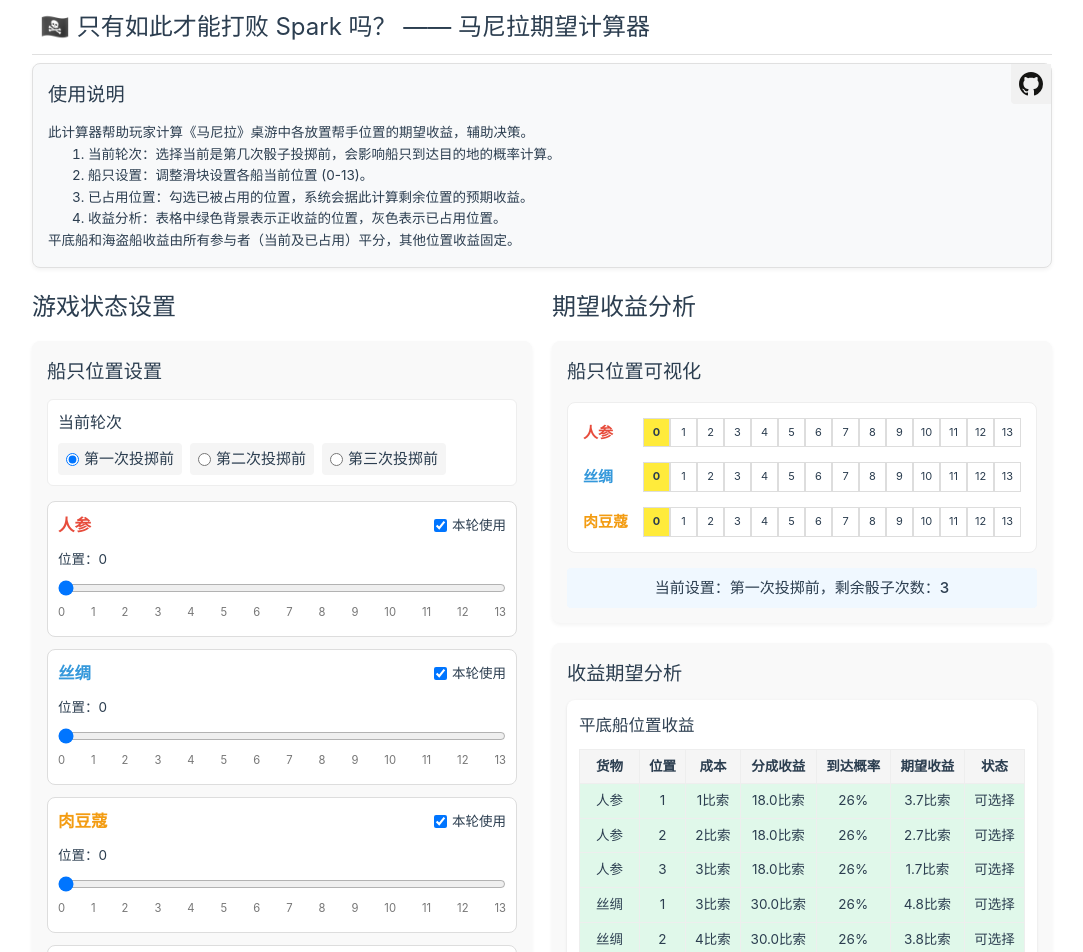
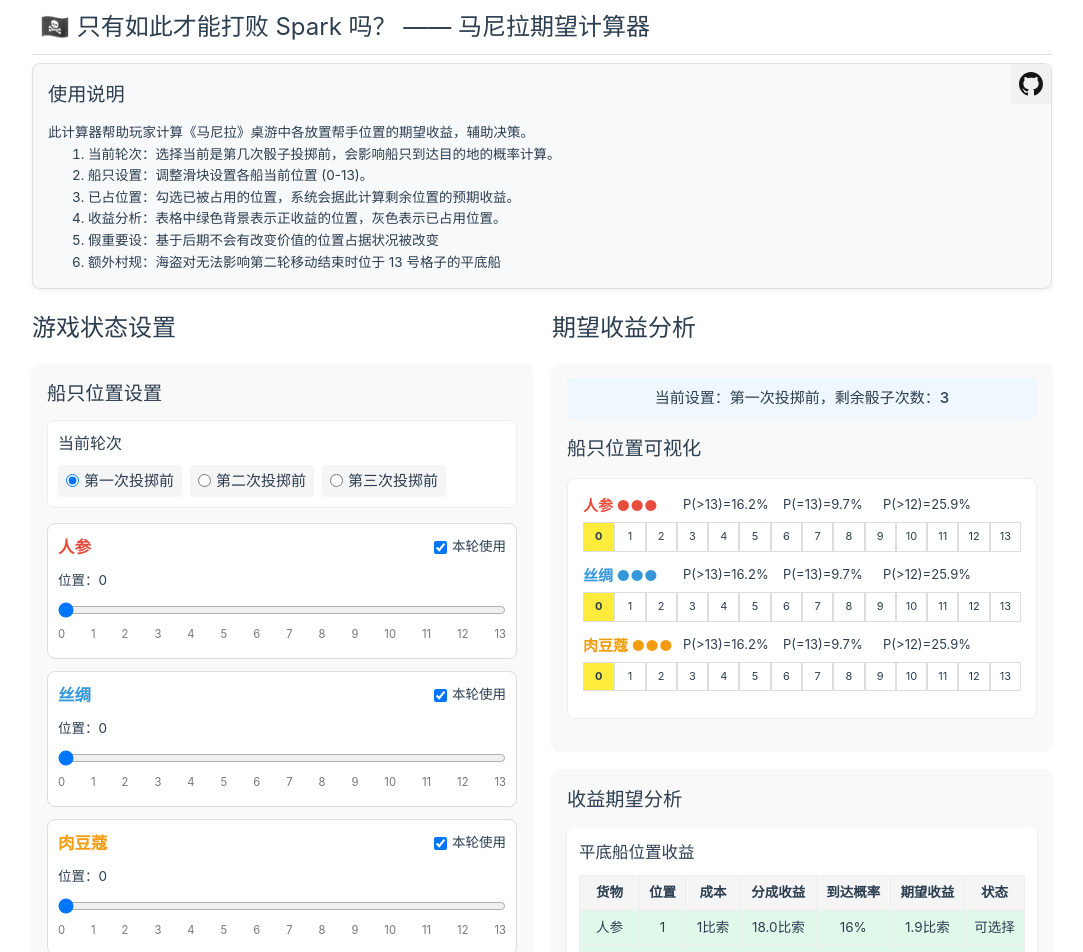
Before and after one commit to framist/manila, a Vue app: page / in a window 1280 px wide. Shown: the top 952 px of the page, without its empty margins (10-1093 px from the left). Built offline with nearby package versions, Linux system fonts and the light colour scheme.

Commit message:
fix dp bug

```diff
--- a/src/components/ManilaCalculator.vue
+++ b/src/components/ManilaCalculator.vue
@@ -1,6 +1,5 @@
 <template>
   <div class="manila-calculator">
-    <!-- 使用说明放置在顶部 -->
     <div class="instructions-wrapper">
       <div class="instructions">
         <h3>使用说明</h3>
@@ -9,10 +8,11 @@
           <ol>
             <li><strong>当前轮次</strong>：选择当前是第几次骰子投掷前，会影响船只到达目的地的概率计算。</li>
             <li><strong>船只设置</strong>：调整滑块设置各船当前位置 (0-13)。</li>
-            <li><strong>已占用位置</strong>：勾选已被占用的位置，系统会据此计算剩余位置的预期收益。</li>
+            <li><strong>已占位置</strong>：勾选已被占用的位置，系统会据此计算剩余位置的预期收益。</li>
             <li><strong>收益分析</strong>：表格中绿色背景表示正收益的位置，灰色表示已占用位置。</li>
+            <li><strong>假重要设</strong>：基于后期不会有改变价值的位置占据状况被改变</li>
+            <li><strong>额外村规</strong>：海盗对无法影响第二轮移动结束时位于 13 号格子的平底船</li>
           </ol>
-          <p>平底船和海盗船收益由所有参与者（当前及已占用）平分，其他位置收益固定。</p>
         </div>
         <a href="https://github.com/framist/manila" target="_blank" class="github-link" title="查看GitHub仓库">
           <span class="github-icon">
@@ -111,21 +111,34 @@
         <h2>期望收益分析</h2>
 
         <div class="visualization-section">
+          <div class="round-display">
+            当前设置：{{ getCurrentRoundLabel() }}，剩余骰子次数：{{ remainingDiceThrows }}
+          </div>
+
           <h3>船只位置可视化</h3>
           <div class="track-visualization">
             <div class="track" v-for="(boat, index) in visibleBoats" :key="index">
-              <div class="track-label" :class="boat.type">{{ boat.name }}</div>
+              <div class="track-header">
+                <span class="track-label" :class="boat.type">{{ boat.name }}
+                  <span v-for="(pos, posIndex) in getBoatPositions(boat.type)" :key="`occupied-${posIndex}`"
+                        :class="{ 'occupied': pos.occupied }">●</span>
+                </span>
+                <span class="track-info">P(>13)={{ (calculateOver13Probability(boat) * 100).toFixed(1) }}%</span>
+                <span class="track-info">P(=13)={{ (calculateStopAt13Probability(boat) * 100).toFixed(1) }}%</span>
+                <span class="track-info">P(>12)={{ (calculateOver12Probability(boat) * 100).toFixed(1) }}%</span>
+              </div>
+
               <div class="track-slots">
                 <div class="track-slot" v-for="i in 14" :key="i-1"
                      :class="{ 'boat-here': i-1 === boat.position }">
                   {{ i-1 }}
                 </div>
               </div>
+
+
             </div>
           </div>
-          <div class="round-display">
-            当前设置：{{ getCurrentRoundLabel() }}，剩余骰子次数：{{ remainingDiceThrows }}
-          </div>
+
         </div>
 
         <div class="profit-section">
@@ -157,7 +170,7 @@
                       <td>{{ posIndex + 1 }}</td>
                       <td>{{ pos.cost }}比索</td>
                       <td>{{ calculateProfit(boat, pos).toFixed(1) }}比索</td>
-                      <td>{{ (calculateArrivalProbability(boat) * 100).toFixed(0) }}%</td>
+                      <td>{{ (calculateOver13Probability(boat) * 100).toFixed(0) }}%</td>
                       <td>{{ calculateExpectedProfit(boat, pos).toFixed(1) }}比索</td>
                       <td>{{ pos.occupied ? '已占用' : '可选择' }}</td>
                     </tr>
@@ -255,10 +268,10 @@ const getCurrentRoundLabel = () => {
 
 // 定义船只数据
 const boats = ref([
-  { name: '人参', type: 'ginseng', position: 0, isSelected: true },
-  { name: '丝绸', type: 'silk', position: 0, isSelected: true },
-  { name: '肉豆蔻', type: 'nutmeg', position: 0, isSelected: true },
-  { name: '玉石', type: 'jade', position: 0, isSelected: false }
+  { name: '人参', type: 'ginseng', position: 0, isSelected: true , profit: 18},
+  { name: '丝绸', type: 'silk', position: 0, isSelected: true , profit: 30},
+  { name: '肉豆蔻', type: 'nutmeg', position: 0, isSelected: true , profit: 24},
+  { name: '玉石', type: 'jade', position: 0, isSelected: false , profit: 36}
 ]);
 
 // 定义各船位置及成本，加入是否已占用的状态
@@ -305,12 +318,13 @@ const specialPositions = ref([
   { name: '保险员', type: 'insurance', position: 'insurance', cost: 0, profit: 10, occupied: false }
 ]);
 
-// 添加类型定义
+
 interface Boat {
   name: string;
   type: string;
   position: number;
   isSelected: boolean;
+  profit: number;
 }
 
 interface Position {
@@ -346,41 +360,53 @@ const getBoatPositions = (type: string): Position[] => {
   return boatPositionsData[type as keyof typeof boatPositionsData] || [];
 };
 
-// 计算船抵达终点的概率（递推法，避免递归/枚举）
-const calculateArrivalProbability = (boat: Boat): number => {
+// 船只超过位置 n 概率动态规划表
+// dp[i][t]: 从 i 位置剩 t 次骰子 > n 的概率
+const getDpbyN = (n: number) => {
+  const dp: number[][] = Array.from(
+    { length: n + 1 },
+    () => Array.from({ length: 3 }, () => 0)
+  );
+
+  // 填充动态规划表
+  for (let t = 0; t < 3; t++) {
+    for (let i = 0; i <= n; i++) {
+      for (let d = 1; d <= 6; d++) {
+        let next = i + d;
+        if (next > n) {
+          // > n，到达终点
+          dp[i][t] += 1/6;
+        } else {
+          // 小于 n，继续移动
+          if (t > 0) {
+            dp[i][t] += dp[next][t-1] / 6; // 后续到达终点
+          }
+        }
+      }
+    }
+  }
+  return dp
+}
+
+// 原有的到达终点概率函数
+const calculateOver13Probability = (boat: Boat): number => {
   const throwsLeft = remainingDiceThrows.value;
   let pos = boat.position;
-  if (pos >= 13) return 1;
-  if (throwsLeft <= 0) return 0;
-
-  // dp[i][t]: 从i位置剩t次骰子到达终点的概率
-  const dp: number[][] = Array.from({ length: 14 }, () => Array(throwsLeft + 1).fill(0));
-  for (let i = 13; i >= 0; i--) dp[i][0] = i >= 13 ? 1 : 0;
-  for (let t = 1; t <= throwsLeft; t++) {
-    for (let i = 0; i <= 13; i++) {
-      let prob = 0;
-      for (let d = 1; d <= 6; d++) {
-        let next = i + d;
-        if (next > 13) next = 13;
-        prob += dp[next][t - 1] / 6;
-      }
-      dp[i][t] = prob;
-    }
-  }
-  return dp[pos][throwsLeft];
+  return getDpbyN(13)[pos][throwsLeft - 1]
 };
 
-// 计算第三轮停在 13 号格概率（用于海盗收益/船员收益）
+const calculateOver12Probability = (boat: Boat): number => {
+  const throwsLeft = remainingDiceThrows.value;
+  let pos = boat.position;
+  return getDpbyN(12)[pos][throwsLeft - 1]
+};
+
+// 计算停在 13 号格概率（用于海盗收益/船员收益）
 const calculateStopAt13Probability = (boat: Boat): number => {
-  // 只在第三轮（剩余 1 次骰子）时有意义
-  if (remainingDiceThrows.value !== 1) return 0;
+  const throwsLeft = remainingDiceThrows.value;
   let pos = boat.position;
-  if (pos > 13) return 0;
-  if (pos === 13) return 1;
-  // 只掷出正好到 13 的点数才会停在 13
-  const need = 13 - pos;
-  if (need >= 1 && need <= 6) return 1 / 6;
-  return 0;
+  return getDpbyN(12)[pos][throwsLeft - 1]
+  - getDpbyN(13)[pos][throwsLeft - 1] // 计算停在 13 的概率
 };
 
 // 计算有多少个位置被占用
@@ -392,35 +418,29 @@ const countOccupiedPositions = (type: string): number => {
 // 判断是否有海盗存在（用于计算平底船收益）
 const hasPiratesActive = (): boolean => {
   return specialPositions.value.some(pos =>
-    pos.type === 'pirate' && !pos.occupied
+    pos.type === 'pirate' && pos.occupied
   );
 };
 
 // 获取潜在收益
-const getPotentialProfit = (boatType: string, shareBase: number): number => {
-  switch (boatType) {
-    case 'ginseng': return 18 / shareBase;
-    case 'silk': return 30 / shareBase;
-    case 'nutmeg': return 24 / shareBase;
-    case 'jade': return 36 / shareBase;
-    default: return 0;
-  }
+const getPotentialProfit = (boat: Boat, shareBase: number): number => {
+  return boat.profit / shareBase;
 };
 
 // 计算货物平底船的收益（考虑海盗劫掠）
 const calculateProfit = (boat: Boat, pos: Position): number => {
   // 获取此平底船已占用的位置数
   const occupied = countOccupiedPositions(boat.type);
-  const shareBase = occupied + 1;
+  const shareBase = occupied + 1;  // +1 是因为将计算将占用的位置收益
 
   // 第三轮有海盗时，停在 13 号的船员无收益
   if (remainingDiceThrows.value === 1 && hasPiratesActive()) {
     const stop13Prob = calculateStopAt13Probability(boat);
-    const normalProfit = getPotentialProfit(boat.type, shareBase);
+    const normalProfit = getPotentialProfit(boat, shareBase);
     // 停在 13 号概率部分收益归 0，其余正常
     return normalProfit * (1 - stop13Prob);
   }
-  return getPotentialProfit(boat.type, shareBase);
+  return getPotentialProfit(boat, shareBase);
 };
 
 // 计算货物平底船的期望收益
@@ -428,7 +448,7 @@ const calculateExpectedProfit = (boat: Boat, pos: Position): number => {
   if (!boat.isSelected) return -pos.cost;
   // 若第三轮有海盗，停在 13 号的概率部分收益归 0
   const profit = calculateProfit(boat, pos);
-  const probability = calculateArrivalProbability(boat);
+  const probability = calculateOver13Probability(boat);
   return profit * probability - pos.cost;
 };
 
@@ -452,10 +472,10 @@ const calculatePortArrivalProbability = (port: PortYardPosition): number => {
   visibleBoats.value.forEach(boat => {
     if (port.type === 'port') {
       // 港口：船到达终点的概率
-      totalProb += calculateArrivalProbability(boat) / portCount;
+      totalProb += calculateOver13Probability(boat) / portCount;
     } else {
       // 造船厂：船未到达终点的概率
-      totalProb += (1 - calculateArrivalProbability(boat)) / yardCount;
+      totalProb += (1 - calculateOver13Probability(boat)) / yardCount;
     }
   });
 
@@ -484,7 +504,7 @@ const calculateSpecialProbability = (pos: SpecialPosition): number => {
   if (pos.type === 'insurance') {
     let allArriveProbability = 1;
     visibleBoats.value.forEach(boat => {
-      allArriveProbability *= calculateArrivalProbability(boat);
+      allArriveProbability *= calculateOver13Probability(boat);
     });
     return 1 - allArriveProbability;
   }
@@ -518,7 +538,7 @@ const calculateSpecialProfit = (pos: SpecialPosition): number => {
   }
   if (pos.type === 'insurance') {
     let potentialPayout = visibleBoats.value.reduce((total, boat) => {
-      const failProb = 1 - calculateArrivalProbability(boat);
+      const failProb = 1 - calculateOver13Probability(boat);
       return total + 10 * failProb;
     }, 0);
     return pos.profit - potentialPayout;
@@ -655,12 +675,12 @@ const calculateSpecialExpectedProfit = (pos: SpecialPosition): number => {
 }
 
 .round-display {
-  margin-top: 10px;
   padding: 8px;
   background: #f0f8ff;
   border-radius: 4px;
   font-weight: 500;
   text-align: center;
+  margin-bottom: 15px;
 }
 
 h2 {
@@ -803,27 +823,41 @@ h4 {
 
 .track {
   display: flex;
-  align-items: center;
-  margin-bottom: 15px;
+  flex-direction: column; /* 改为列式布局 */
+  margin-bottom: 12px;
 }
 
-.track:last-child {
-  margin-bottom: 0;
+.track-header {
+  display: flex;
+  margin-bottom: 4px;
+  grid-template-columns: auto 1fr auto; /* 头尾固定大小，中间伸展 */
 }
 
 .track-label {
-  width: 60px;
+  width: 100px;
   font-weight: bold;
 }
+
 
 .track-label.ginseng { color: #E74C3C; }
 .track-label.silk { color: #3498DB; }
 .track-label.nutmeg { color: #F39C12; }
 .track-label.jade { color: #2ECC71; }
 
+.track-info {
+  width: 100px;
+  font-size: small;
+  color: #2c3e50;
+}
+
+.occupied {
+  color: #ccc;
+}
+
+/* 调整 track-slots 使其占满整行 */
 .track-slots {
   display: flex;
-  flex-grow: 1;
+  width: 100%;
 }
 
 .track-slot {
@@ -881,8 +915,7 @@ h4 {
 }
 
 .occupied {
-  background-color: #f0f0f0;
-  color: #999;
+  color: #ccc;
 }
 
 /* 响应式调整 */
@@ -902,4 +935,42 @@ h4 {
     padding: 0 20px;
   }
 }
+
+
+
+.probability-table-container {
+  margin: 10px 0 20px 0;
+  overflow-x: auto;
+}
+
+.probability-table {
+  width: 100%;
+  border-collapse: collapse;
+  background-color: white;
+  border-radius: 6px;
+  box-shadow: 0 1px 3px rgba(0,0,0,0.1);
+}
+
+.probability-table th, .probability-table td {
+  padding: 8px 12px;
+  border: 1px solid #eee;
+  text-align: center;
+}
+
+.probability-table th {
+  background-color: #f5f5f5;
+  font-weight: bold;
+}
+
+.probability-table td.boat-name {
+  font-weight: bold;
+}
+
+.probability-table td.boat-name.ginseng { color: #E74C3C; }
+.probability-table td.boat-name.silk { color: #3498DB; }
+.probability-table td.boat-name.nutmeg { color: #F39C12; }
+.probability-table td.boat-name.jade { color: #2ECC71; }
+
+
+
 </style>
```
